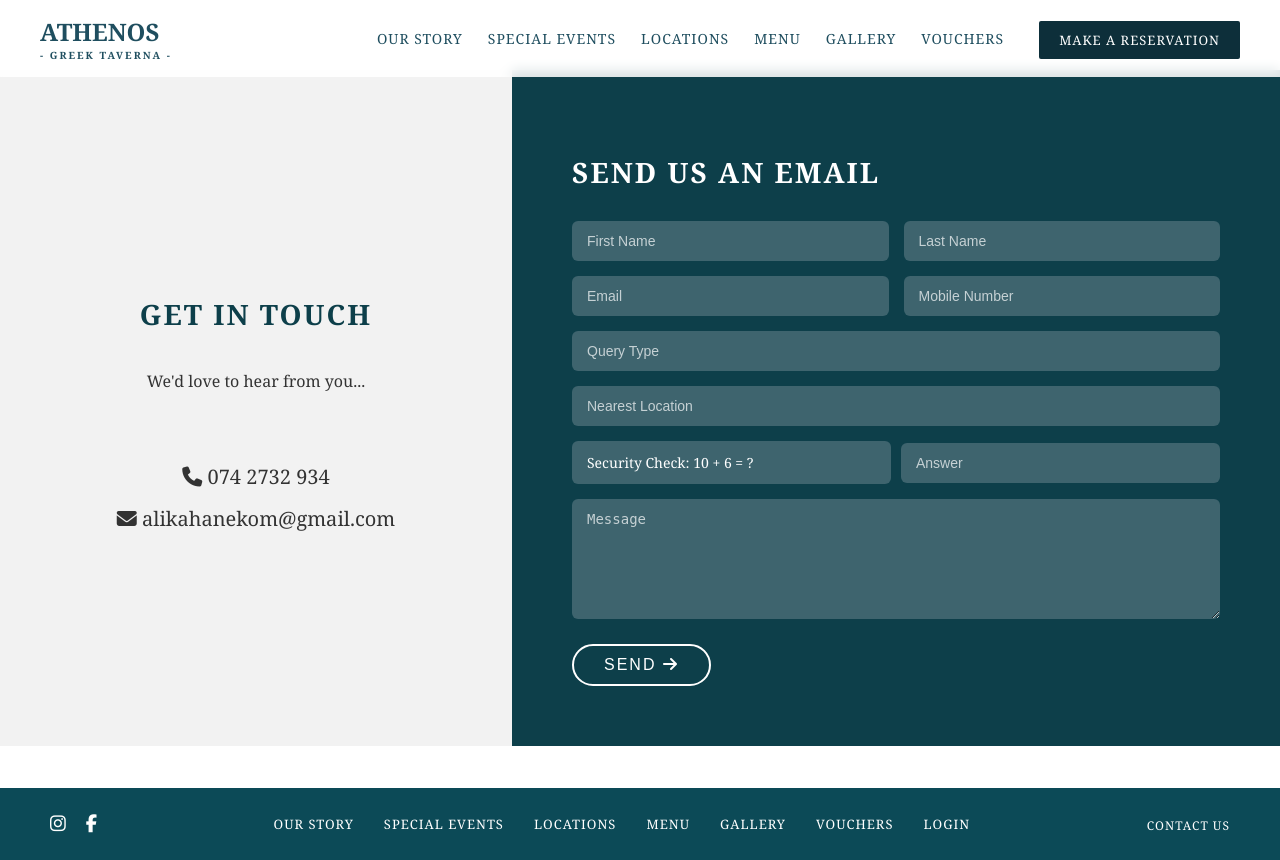
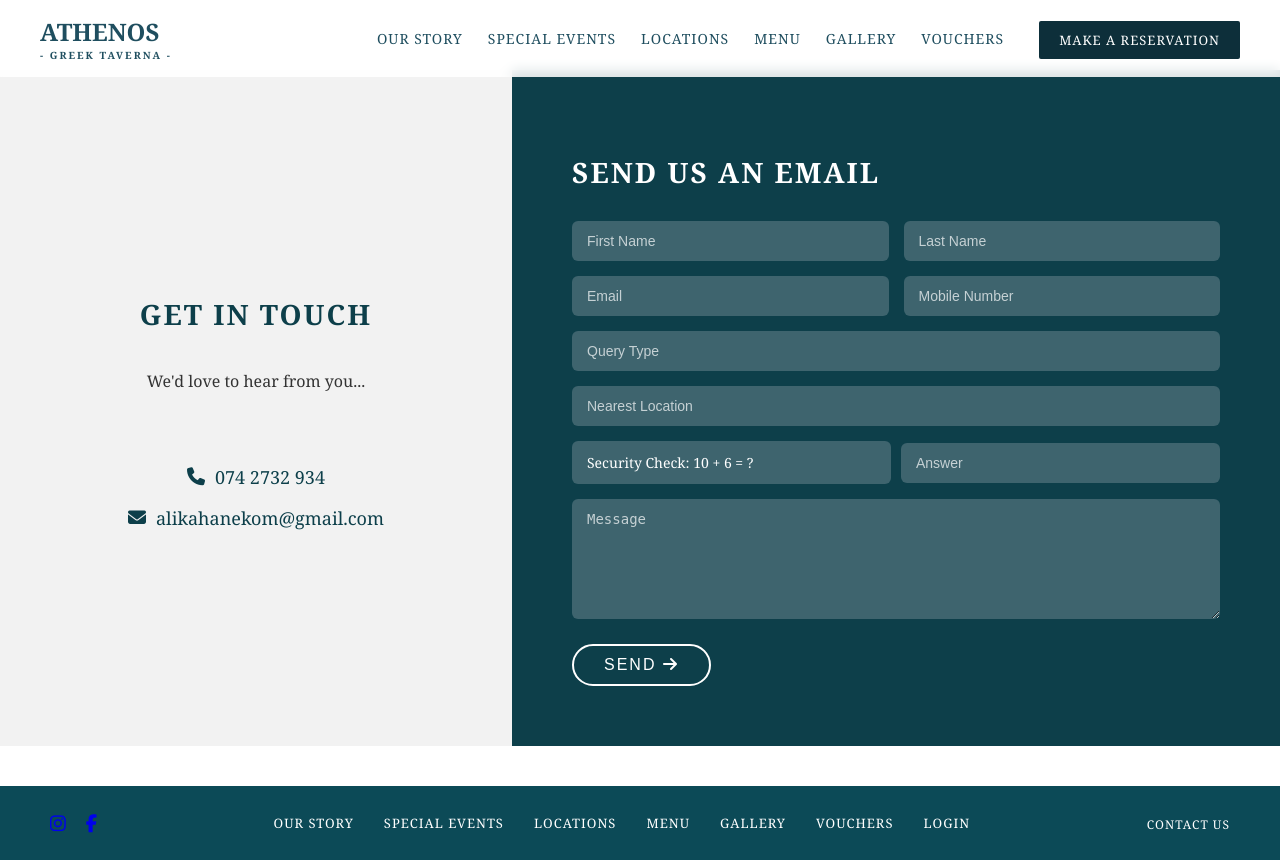
Before and after one commit to LikaHanekom/RestaurantWebsiteATHENOS-, a PHP site: page /Views/contactUs.php in a window 1280 px wide. Run offline with PHP 8.4, Linux system fonts and the light colour scheme; some libraries are stand-ins or nearby versions.

Commit message:
Update, css and buttons

```diff
--- a/CSS/contactUs.css
+++ b/CSS/contactUs.css
@@ -138,12 +138,35 @@ main {
 
 .contact-details {
     margin-top: 40px;
-    font-size: 20px;
+    font-size: 18px;
     text-align: center;
 }
 
 .contact-details p {
-    margin: 10px 0;
+    margin: 12px 0;
+    display: flex;
+    align-items: center;
+    justify-content: center;
+    gap: 10px;
+}
+
+/* Make phone + email clickable and styled */
+.contact-details a {
+    color: #0d3f4a; /* matches your form theme */
+    text-decoration: none;
+    transition: 0.3s ease;
+    font-weight: 500;
+}
+
+.contact-info .contact-details a:hover {
+    opacity: 0.7;
+    text-decoration: underline;
+}
+
+/* Icon styling to match theme */
+.contact-details i {
+    color: #0d3f4a;
+    font-size: 18px;
 }
 
 /* RIGHT SIDE */
--- a/Views/contactUs.php
+++ b/Views/contactUs.php
@@ -108,8 +108,15 @@ if (isset($_SESSION['contact_success'])) {
                 <h2>GET IN TOUCH</h2>
                 <p>We'd love to hear from you...</p>
                 <div class="contact-details">
-                    <p><i class="fas fa-phone"></i> 074 2732 934</p>
-                    <p><i class="fas fa-envelope"></i> alikahanekom@gmail.com</p>
+                    <p>
+                        <i class="fas fa-phone"></i>
+                        <a href="tel:0742732934">074 2732 934</a>
+                    </p>
+
+                    <p>
+                        <i class="fas fa-envelope"></i>
+                        <a href="mailto:alikahanekom@gmail.com">alikahanekom@gmail.com</a>
+                    </p>
                 </div>
             </div>
 
--- a/Views/footer.php
+++ b/Views/footer.php
@@ -5,8 +5,13 @@ if (session_status() === PHP_SESSION_NONE) {
 ?>
 <footer class="footer">
         <section class="footer-left">
-            <i class="fab fa-instagram"></i>
-            <i class="fab fa-facebook-f"></i>
+            <a href="https://www.instagram.com/athenos_restaurant/?hl=en" target="_blank" aria-label="Instagram">
+                <i class="fab fa-instagram"></i>
+            </a>
+
+            <a href="hhttps://www.facebook.com/profile.php?id=100068622436265" target="_blank" aria-label="Facebook">
+                <i class="fab fa-facebook-f"></i>
+            </a>
         </section>
         <section class="footer-nav-links">
             <a href="ourStory.php">OUR STORY</a>
--- a/Views/makeReservation.php
+++ b/Views/makeReservation.php
@@ -63,7 +63,7 @@
             <button id="submitBtn" class="submit-btn">CONFIRM RESERVATION</button>
 
             <div class="footer-links">
-                <a href="#">OR EMAIL US ></a>
+                <a href="contactUs.php">OR EMAIL US ></a>
             </div>
         </section>
     </div>
```
Also changed, not shown: CSS/gallery.css (+7 -6 lines), CSS/ourLocations.css (+15 -9 lines), CSS/ourStory.css (+15 -9 lines), CSS/specialEvents.css (+15 -10 lines), CSS/style.css (+12 -5 lines), CSS/viewMenu.css (+7 -7 lines), CSS/voucher.css (+7 -6 lines).
